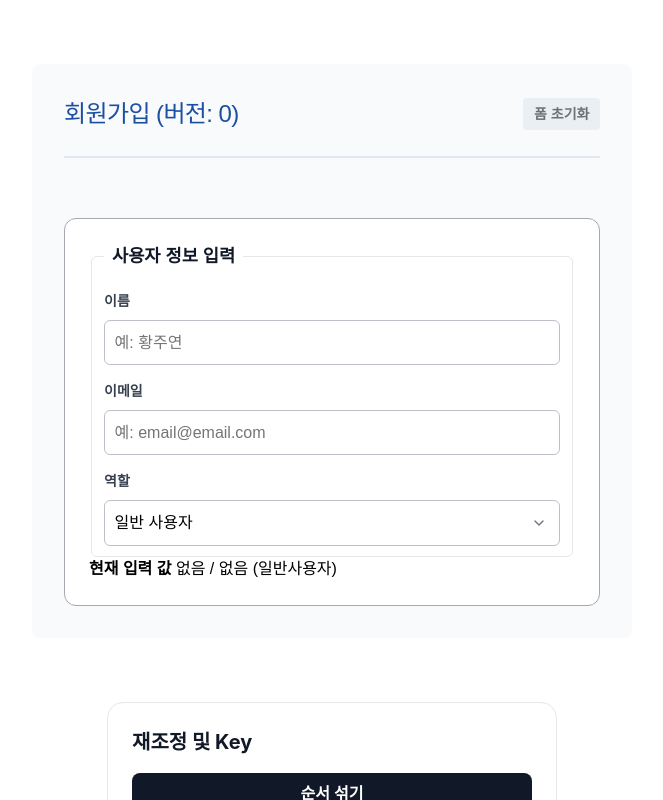
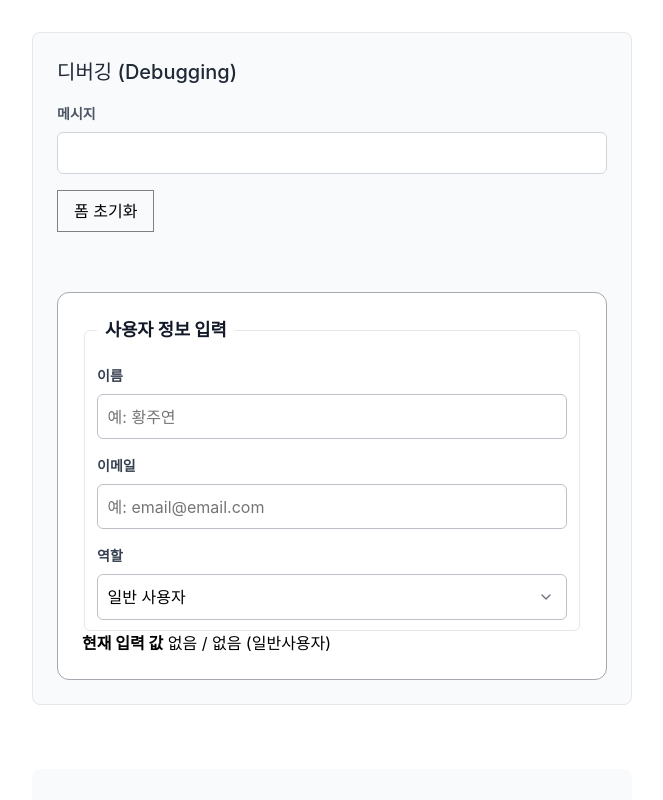
Before and after one commit to songha-5/learn-react, a React (Vite) app in the folder 03-렌더링-원리-불변성/: page / in a window 1280 px wide. Shown: the top 800 px of the page, without its empty margins (308-971 px from the left). Built offline with nearby package versions, Linux system fonts and the light colour scheme.

Commit message:
학습: 상위부모에서 하위자식에 key로 상태제어 실습 / 개발자도구 설치 및 인터페이스 소개

```diff
--- a/03-렌더링-원리-불변성/src/app/index.tsx
+++ b/03-렌더링-원리-불변성/src/app/index.tsx
@@ -1,10 +1,11 @@
 import { Immutability, ImmutabilityCRUD, Reconciliation, RenderPipeline, VirtualDOM } from '@/learns'
 import S from './style.module.css'
-import { StateInitialization } from '@/practices'
+import { Debugging, StateInitialization } from '@/practices'
 
 export default function App() {
   return (
     <div className={S.container}>
+      <Debugging />
       <StateInitialization />
       <Reconciliation />
       <ImmutabilityCRUD />
--- a/03-렌더링-원리-불변성/src/practices/Debugging/UserForm/index.tsx
+++ b/03-렌더링-원리-불변성/src/practices/Debugging/UserForm/index.tsx
@@ -1,5 +1,90 @@
+import { useState, type SubmitEvent } from 'react'
+import type { ResetEvent } from '@/types'
 import S from './style.module.css'
 
+// 타입 알리아스(Type Alias)
+type UserRole = 'user' | 'admin' | ''
+
 export default function UserForm() {
-  return <form className={S.container}></form>
+  // 사용자 이름(name), 이메일(email), 역할(role)
+  const [name, setName] = useState('')
+  const [email, setEmail] = useState('')
+  const [role, setRole] = useState<UserRole>('user')
+
+  const userRole = role === 'admin' ? '관리자' : '일반사용자'
+
+  const handleSubmit = (e: SubmitEvent<HTMLFormElement>) => {
+    e.preventDefault()
+    console.log('사용자 입력한 폼 데이터 확인')
+  }
+
+  const handleReset = (e: ResetEvent) => {
+    console.log(e, '리셋')
+
+    // 리액트에 의해 제어되고 있는 컨트롤의 초기값을 직접 수행
+    setName('')
+    setEmail('')
+    setRole('')
+
+    console.log({name, email, role})
+  }
+
+  return (
+    <form className={S.container} onSubmit={handleSubmit} onReset={handleReset}>
+      <fieldset>
+        <legend>사용자 정보 입력</legend>
+        {/* 이름 입력 필드 */}
+        <div className={S.fieldGroup}>
+          <label htmlFor="username">이름</label>
+          <input
+            type='text'
+            name="name"
+            value={name}
+            onChange={(e)=>setName(e.target.value.trim())}
+            id="username"
+            placeholder="예: 황주연"
+          />
+        </div>
+        {/* 이메일 입력 필드 */}
+        <div className={S.fieldGroup}>
+          <label htmlFor="useremial">이메일</label>
+          <input
+            type='email'
+            name="name"
+            value={email}
+            onChange={(e)=>setEmail(e.target.value.trim())}
+            id="useremial"
+            placeholder="예: email@email.com"
+          />
+        </div>
+
+        {/* 역할 셀렉트 메뉴 */}
+        <div className={S.fieldGroup}>
+          <label htmlFor="userrole">역할</label>
+          <select name="role" id="userrole" value={role}
+           onChange={(e) => {
+              const value = e.target.value as UserRole
+              setRole(value)
+            }}
+          >
+            <option value=''>역할을 선택하세요</option>
+            <option value="user">일반 사용자</option>
+            <option value="admin">관리자</option>
+          </select>
+        </div>
+
+        <div role='group'
+          hidden
+          style={{marginBlockStart: 8, display: 'flex', gap: 8}}
+        >
+          <button type='submit'>제출</button>
+          <button type='reset'>초기화</button>
+        </div>
+      </fieldset>
+
+      <output className={S.priview}>
+        <strong>현재 입력 값</strong>{' '}{name || '없음'} / {email || '없음'} ({userRole})
+      </output>
+    </form>
+  )
 }
--- a/03-렌더링-원리-불변성/src/practices/Debugging/index.tsx
+++ b/03-렌더링-원리-불변성/src/practices/Debugging/index.tsx
@@ -1,9 +1,31 @@
+import { useState } from 'react'
+import UserForm from './UserForm'
 import S from './style.module.css'
 
 export default function Debugging() {
+  const [resetKey, setResetKey] = useState(0)
+  const [message, setMassage] = useState('')
   return (
     <section className={S.container}>
       <h2 className={S.title}>디버깅 (Debugging)</h2>
+
+      <div className={S.inputGroup}>
+        <label htmlFor="debugging-input">메시지</label>
+        <input
+          id='debugging-input'
+          type="text"
+          value={message}
+          onChange={(e) => setMassage(e.target.value.trim())}
+        />
+      </div>
+
+      <button
+        type='button'
+        onClick={() => setResetKey((prve) => prve + 1)}
+      >
+        폼 초기화
+      </button>
+      <UserForm key={resetKey}/>
     </section>
   )
 }
--- a/03-렌더링-원리-불변성/src/practices/Debugging/style.module.css
+++ b/03-렌더링-원리-불변성/src/practices/Debugging/style.module.css
@@ -14,7 +14,7 @@
   --radius-md: 0.5rem;
   --radius-lg: 1rem;
 
-  max-width: 400px;
+  max-width: 600px;
   margin: 2rem auto;
   padding: 1.5rem;
   border: 1px solid var(--color-gray-200);
```
